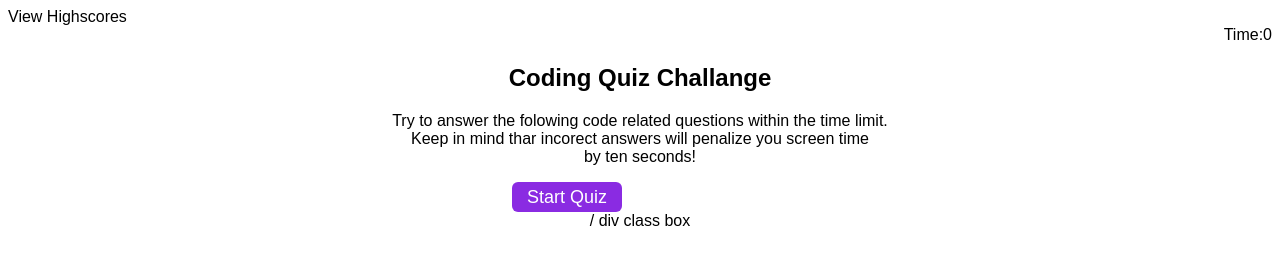
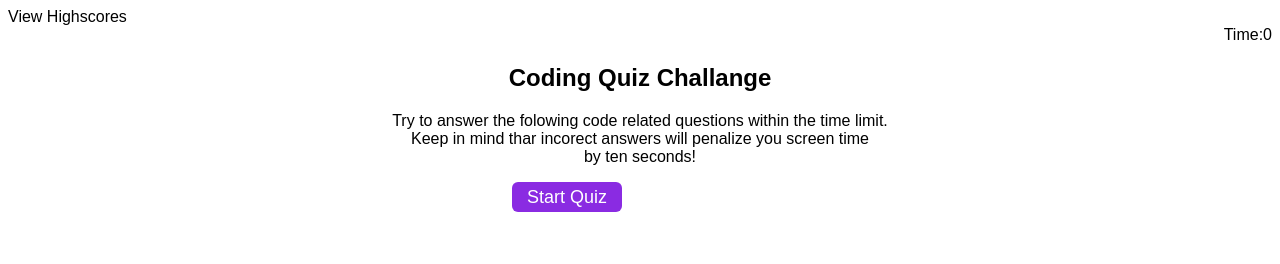
Before and after one commit to vivid20221/code-quiz-repo, a plain HTML site: page index.html in a window 1280 px wide. Drawn offline with Linux system fonts and the light colour scheme; files whose address does not match are found by name.

Commit message:
index.html

```diff
--- a/develope/assets/script.js
+++ b/develope/assets/script.js
@@ -1,4 +1,4 @@
-// timers intervals 9
+// timers intervals 9  arry , setting qu as objects
 //hit the submit
 
 var
--- a/index.html
+++ b/index.html
@@ -16,7 +16,7 @@
     <section>
          <h1>Coding Quiz Challange</h1>
         <p>Try to answer the folowing code related questions within the time limit. <br> Keep in mind thar incorect answers will penalize you screen time<br> by ten seconds!  </p>
-        <div class= "start_button">Start Quiz</div>
+        <div class= "start_button" >Start Quiz</div>
 
 
 
@@ -24,7 +24,3 @@
 </body>
 </html>
 <script src="./assets/js/script.js"></script>
-
-
-
-/ div class box
```
